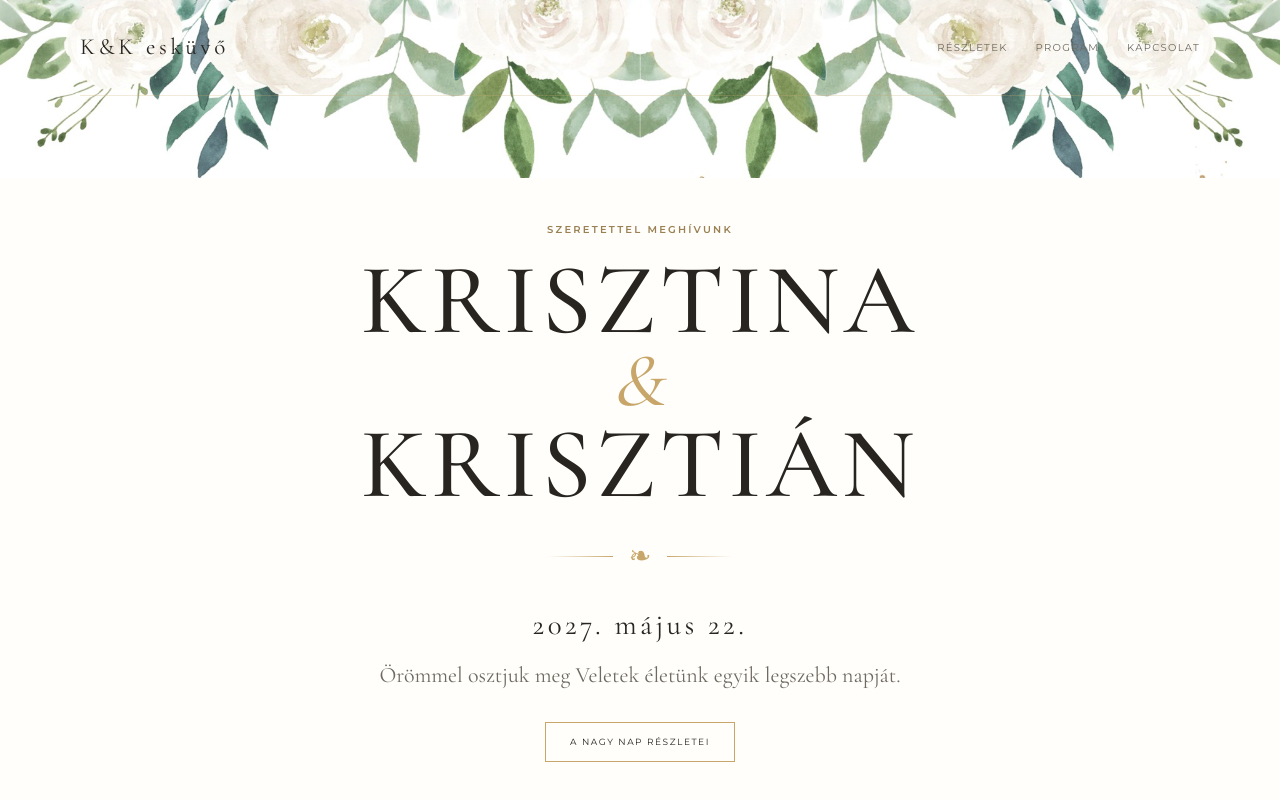
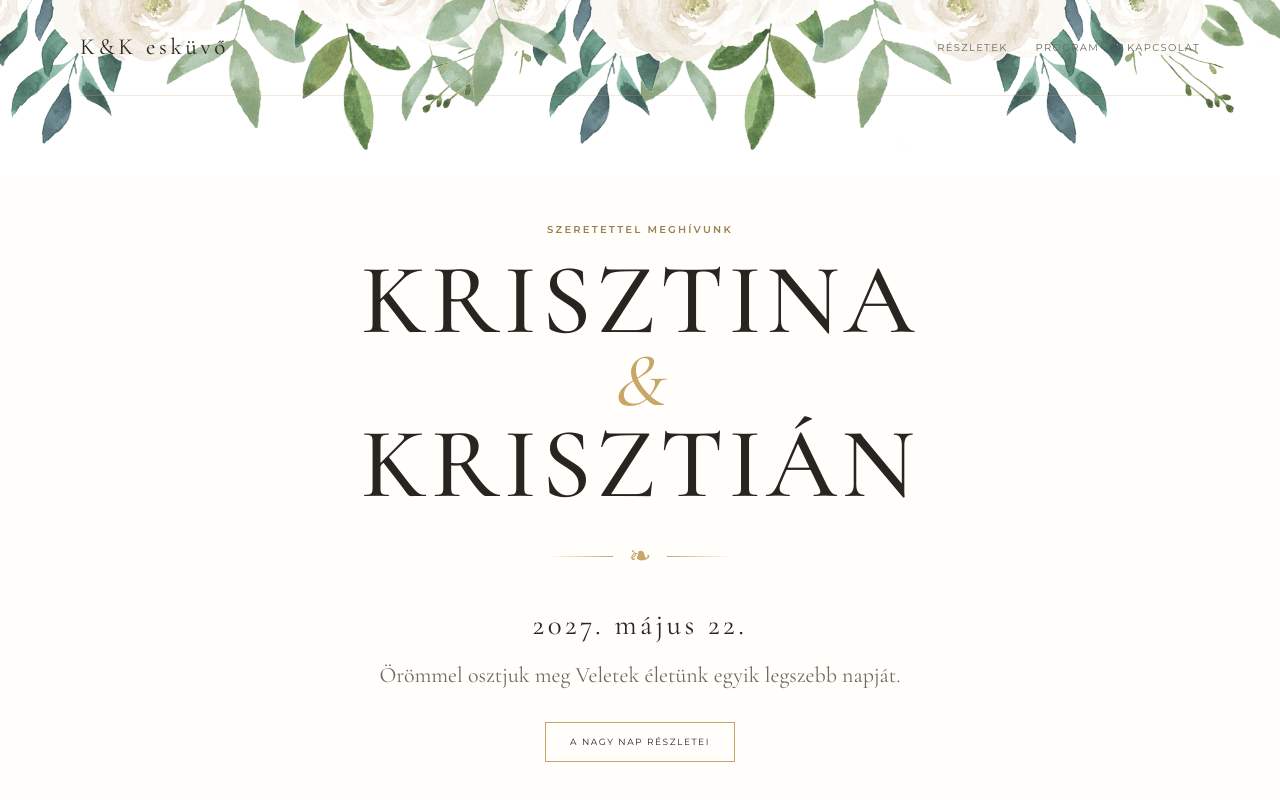
Before and after one commit to Chriskov92/eskuvo, a plain HTML site: page index.html in a window 1280 px wide. Shown: the top 800 px of the page. Drawn offline with nearby package versions, Linux system fonts and the light colour scheme.

Commit message:
Update style.css

```diff
--- a/style.css
+++ b/style.css
@@ -5,7 +5,7 @@ body{margin:0;background:var(--paper);color:var(--ink);font-family:"Montserrat",
 a{color:inherit}
 .hero{min-height:720px;position:relative;display:flex;flex-direction:column;overflow:hidden;background:var(--paper)}
 .floral{pointer-events:none;background-repeat:no-repeat;background-size:100% auto}
-.floral-top{position:absolute;inset:0 0 auto;height:210px;background-image:url("images/virag-felso.jpg");background-position:top center;opacity:.95}
+.floral-top{position:absolute;inset:0 0 auto;height:210px;background-image:url("images/virag-felso_uj.png");background-position:top center;opacity:.95}
 .nav{position:relative;z-index:2;width:min(1120px,90%);margin:0 auto;padding:28px 0;display:flex;align-items:center;justify-content:space-between;border-bottom:1px solid rgba(200,166,106,.25)}
 .nav-brand{font-family:"Cormorant Garamond",serif;font-size:23px;letter-spacing:.16em;text-decoration:none}
 .nav-brand span{color:var(--gold);font-style:italic}
```
